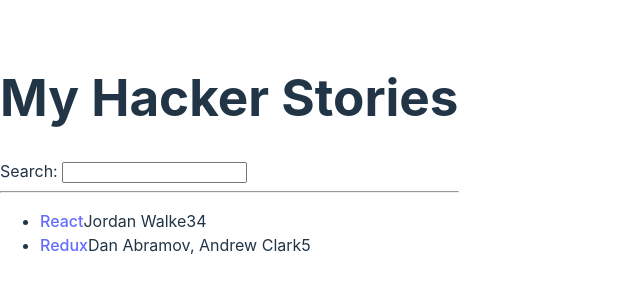
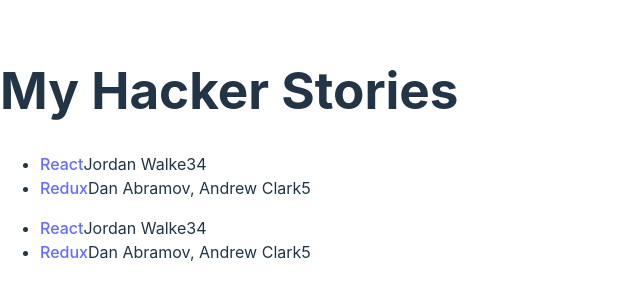
Before and after one commit to josephrobertlopez/TheRoadToReact, a React (Vite) app in the folder hacker-stories/: page / in a window 1280 px wide. Shown: the part 246-546 px from the top of the page, without its empty margins (0-640 px from the left). Built offline with nearby package versions, Linux system fonts and the light colour scheme.

Commit message:
React component instantiation

```diff
--- a/hacker-stories/src/App.jsx
+++ b/hacker-stories/src/App.jsx
@@ -22,20 +22,14 @@
   return (
   <div>
   <h1>My Hacker Stories</h1>
-  <Search />
-  <hr />
+  {/* create an instance of List component */}
+  <List />
+  {/* create another instance of List component */}
   <List />
   </div>
   );
 }
-function Search(){
-  return (
-    <div>
-      <label htmlFor="search">Search: </label>
-      <input id="search" type="text" />
-    </div>
-  );
-}
+
 function List() {
   return (
     <ul>
```
